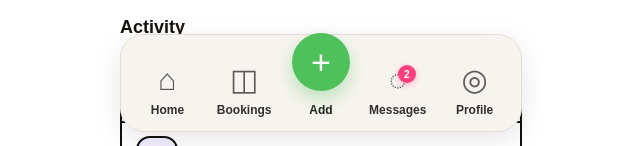
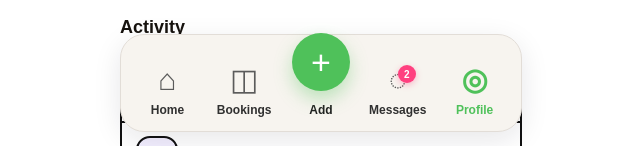
Before and after one commit to bellasalon4u-source/mapbookapp, a Next.js app: page /profile in a window 1280 px wide. Shown: the part 654-800 px from the top of the page, without its empty margins (319-959 px from the left). Built offline with nearby package versions, Linux system fonts and the light colour scheme.

Commit message:
git add components/common/BottomNav.tsx git commit -m "Make BottomNav backward compatible with active prop" git push

```diff
--- a/components/common/BottomNav.tsx
+++ b/components/common/BottomNav.tsx
@@ -1,6 +1,10 @@
 'use client';
 
 import { usePathname, useRouter } from 'next/navigation';
+
+type BottomNavProps = {
+  active?: 'home' | 'bookings' | 'add' | 'messages' | 'profile';
+};
 
 const items = [
   { key: 'home', label: 'Home', icon: '⌂', href: '/' },
@@ -8,11 +12,19 @@ const items = [
   { key: 'add', label: 'Add', icon: '+', href: '/profile/promotions/new', accent: true },
   { key: 'messages', label: 'Messages', icon: '◌', href: '/messages', badge: 2 },
   { key: 'profile', label: 'Profile', icon: '◎', href: '/account' },
-];
+] as const;
 
-export default function BottomNav() {
+export default function BottomNav({ active: activeProp }: BottomNavProps) {
   const router = useRouter();
   const pathname = usePathname();
+
+  const getIsActive = (key: BottomNavProps['active'], href: string) => {
+    if (activeProp) return activeProp === key;
+
+    if (href === '/') return pathname === '/';
+    if (href === '/account') return pathname === '/account' || pathname === '/profile';
+    return pathname?.startsWith(href);
+  };
 
   return (
     <div
@@ -40,10 +52,7 @@ export default function BottomNav() {
         }}
       >
         {items.map((item) => {
-          const active =
-            item.href === '/'
-              ? pathname === '/'
-              : pathname?.startsWith(item.href);
+          const active = getIsActive(item.key, item.href);
 
           if (item.accent) {
             return (
```
